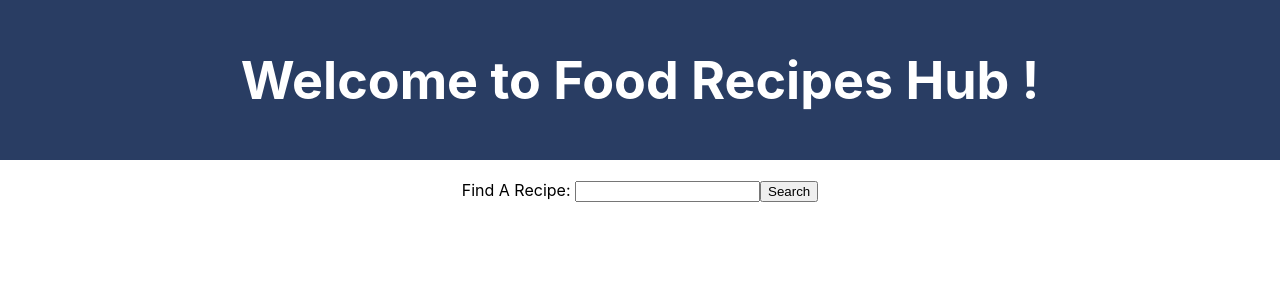
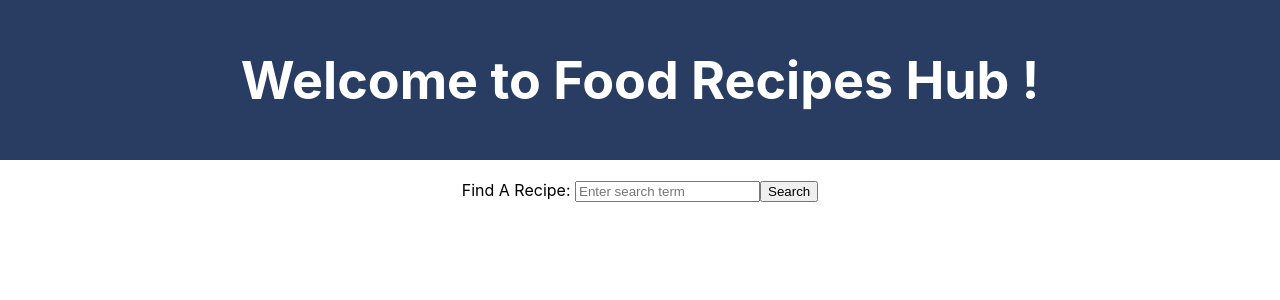
Before and after one commit to rrababah/Food-Recipe, a React (Create React App) app: page / in a window 1280 px wide. Shown: the top 300 px of the page. Built offline with nearby package versions, Linux system fonts and the light colour scheme.

Commit message:
VEERSION-5

```diff
--- a/src/App.js
+++ b/src/App.js
@@ -1,4 +1,3 @@
-// import { Helmet, HelmetProvider } from "react-helmet-async";
 import React from 'react';
 import {BrowserRouter as Router, Routes, Route,Link} from 'react-router-dom';
 import './App.scss';
--- a/src/components/RecipeInformation/RecipeInformation.js
+++ b/src/components/RecipeInformation/RecipeInformation.js
@@ -23,7 +23,7 @@ const RecipeInformation = () => {
 
     return <Card className="flexbox flexbox-col">
             <Link to={PATHS.SEARCH_RESULTS_PATH + enteredRecipe}>  Back to all "{enteredRecipe}" recipes </Link>
-            <Link to='/ooopppss'>  ooopppss </Link>
+
 
         {!isLoading &&  <figure>
             <LazyLoadImage className="responsive-img" id={recipeInformation.id} src={recipeInformation.image}
--- a/src/components/SearchBar/SearchBar.js
+++ b/src/components/SearchBar/SearchBar.js
@@ -1,13 +1,34 @@
-import React from 'react';
+import React, {useCallback, useMemo} from 'react';
 import './SearchBar.scss'
+import {useDispatch, useSelector} from "react-redux";
+import {useNavigate ,useParams} from "react-router-dom";
+import {enteredRecipeActions} from "../../store/recipe-state/enteredRecipe";
+import {loadingActions} from "../../store/Spinner/Spinner";
+import {GetSearchResults} from "../../services/SearchApiService";
 
-const SearchBar = (props) => {
+const SearchBar = () => {
+    const history = useNavigate(),
+        dispatch = useDispatch(),
+        enteredRecipe = useSelector(state => state.enteredRecipeSlice.enteredRecipe);
+    // let { enteredRecipe } = useParams();
+    // console.log(enteredRecipe);
+
+    const onChangeHandler = e => {
+        dispatch(enteredRecipeActions.changeEnteredRecipe(e.target.value));
+    };
+
+    const onSubmitHandler = e => {
+        e.preventDefault();
+        dispatch(loadingActions.changeLoadingState());
+        GetSearchResults(dispatch,history,enteredRecipe);
+    };
+
     return (
-        <form onSubmit={props.onSubmit}>
+        <form onSubmit={onSubmitHandler} >
             <fieldset className="frm-group">
                 <label htmlFor="site-search">Find A Recipe: </label>
-                <input type="search" id="site-search" name="searchRecipe"
-                       onChange={props.onChange}/>
+                <input placeholder="Enter search term" type="search" id="site-search" name="searchRecipe"
+                       onChange={onChangeHandler}/>
             </fieldset>
             <fieldset className="frm-group">
                 <button type="submit">Search</button>
--- a/src/components/SearchResults/SearchResults.js
+++ b/src/components/SearchResults/SearchResults.js
@@ -6,12 +6,15 @@ import {Pagination} from "../Pagination/Pagination";
 import {SearchBar} from "../SearchBar/SearchBar"
 import { LazyLoadImage } from 'react-lazy-load-image-component';
 import {PATHS} from "../../constants/AppConstants";
+import {useParams} from "react-router-dom";
 
 const SearchResults = () => {
+    let { enteredRecipe } = useParams();
+     console.log(enteredRecipe);
 
     const isLoading = useSelector(state => state.spinner.isLoading),
-        loadedRecipes = useSelector(state => state.loadedRecipesSlice.loadedRecipes),
-        enteredRecipe = useSelector(state => state.enteredRecipeSlice.enteredRecipe);
+        loadedRecipes = useSelector(state => state.loadedRecipesSlice.loadedRecipes);
+        // enteredRecipe = useSelector(state => state.enteredRecipeSlice.enteredRecipe);
 
     return (
         <section className="container" id="container">
--- a/src/pages/Home.js
+++ b/src/pages/Home.js
@@ -1,31 +1,12 @@
 import React from 'react';
-import {SearchResults} from "../components/SearchResults/SearchResults";
-import {useDispatch, useSelector} from 'react-redux';
+import {useSelector} from 'react-redux';
 import {SearchBar} from "../components/SearchBar/SearchBar";
-import {loadingActions} from "../store/Spinner/Spinner";
-import {loadedRecipesActions} from "../store/recipe-state/loadedRecipes";
-import {enteredRecipeActions} from "../store/recipe-state/enteredRecipe";
-import {useNavigate} from "react-router-dom";
-import {GetSearchResults} from "../services/SearchApiService";
-import axios from "axios";
 
 
 const Home = () => {
 
-    const history = useNavigate(),
-        dispatch = useDispatch(),
-        isLoading = useSelector(state => state.spinner.isLoading),
-        enteredRecipe = useSelector(state => state.enteredRecipeSlice.enteredRecipe);
-
-    const onChangeHandler = (e) => {
-        dispatch(enteredRecipeActions.changeEnteredRecipe(e.target.value));
-    }
-
-    const onSubmitHandler = (e) => {
-         e.preventDefault();
-         dispatch(loadingActions.changeLoadingState());
-        GetSearchResults(dispatch,history,enteredRecipe );
-    }
+  const
+      isLoading = useSelector(state => state.spinner.isLoading);
 
     if (isLoading) {
         return (
@@ -37,7 +18,7 @@ const Home = () => {
 
     return (
         <section className="container">
-            <SearchBar onSubmit= {onSubmitHandler} onChange={onChangeHandler}/>
+            <SearchBar/>
         </section>
     )
 }
--- a/src/pages/RecipeInformationPage.js
+++ b/src/pages/RecipeInformationPage.js
@@ -2,8 +2,12 @@ import React from 'react';
 // import './scss/SearchResults.scss'
 import {RecipeInformation} from "../components/RecipeInformation/RecipeInformation";
 import {GetRecipeInformation} from "../services/SearchApiService";
+import {useParams} from "react-router-dom";
 
 const RecipeInformationPage = () =>{
+    let { id } = useParams();
+    console.log(id);
+
     GetRecipeInformation();
     return (
         <section className="container">
```
Also changed, not shown: src/services/SearchApiService.js (+2 -10 lines).
